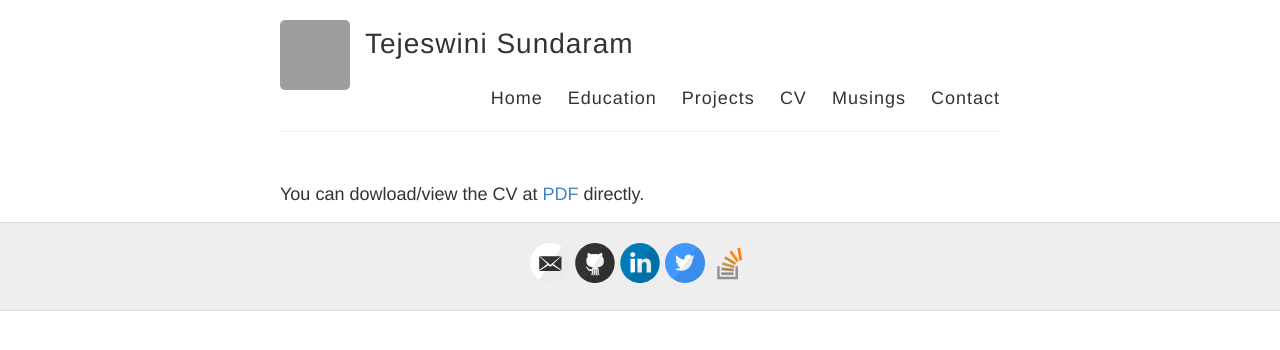
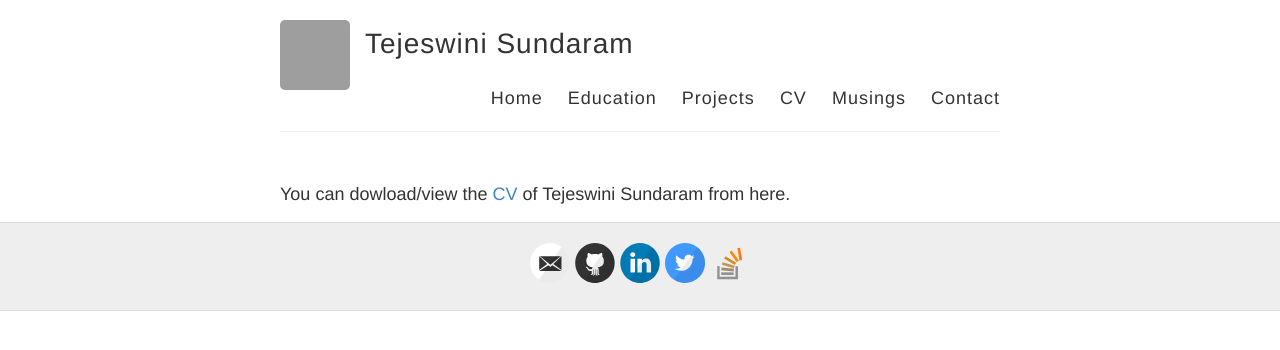
Before and after one commit to tejeswinisundaram/tejeswinisundaram.github.io, a Jekyll site: the page built from cv.md, in a window 1280 px wide. Shown: the top 350 px of the page. Built offline with Jekyll 4.4.1, drawn with Linux system fonts in a browser that asks for light colours; Markdown is read by kramdown in place of the engine named in the settings; grey boxes are pictures that could not be loaded.

Commit message:
edited cv.md

```diff
--- a/cv.md
+++ b/cv.md
@@ -3,4 +3,4 @@ layout: page
 permalink: /cv/
 ---
 
-You can dowload/view the CV at [PDF]({{ site.url }}/assets/tejeswinisundaram.pdf) directly.
+You can dowload/view the [CV]({{ site.url }}/assets/tejeswinisundaram.pdf) of Tejeswini Sundaram from here.
```
